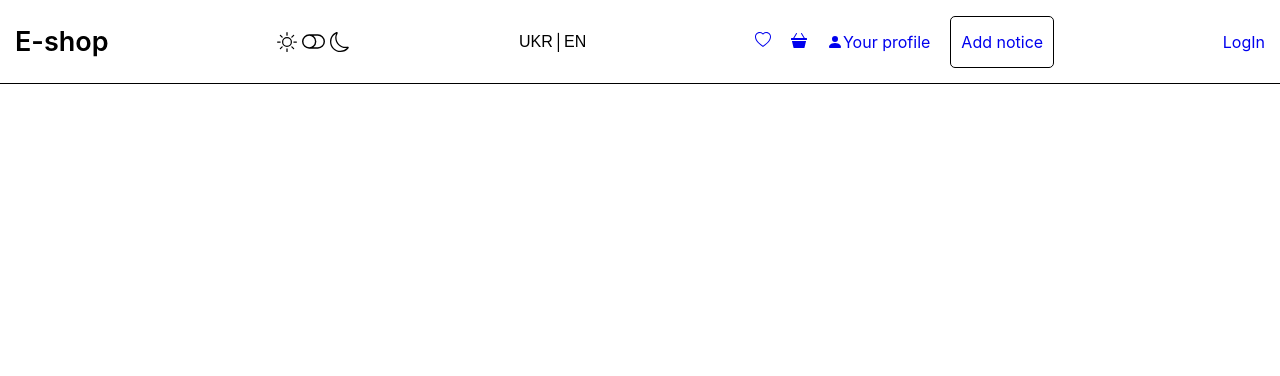
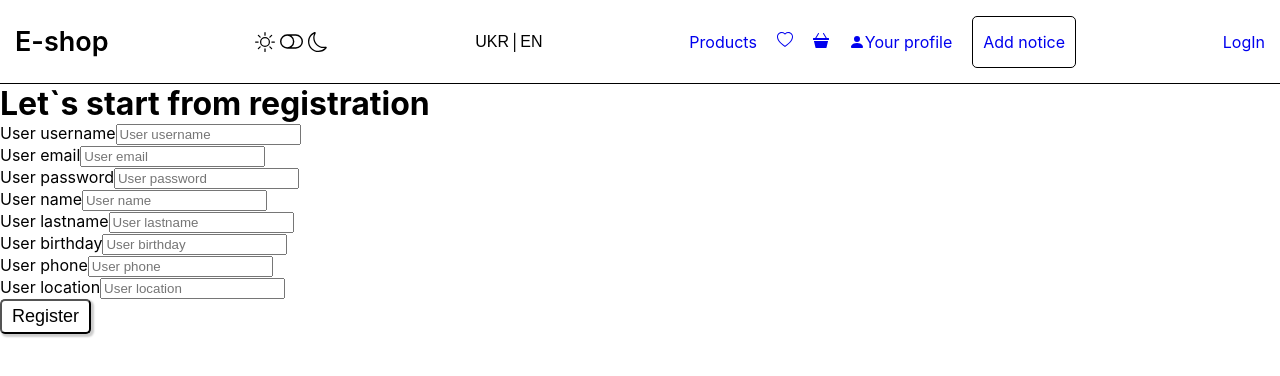
Before and after one commit to simplyNastya/shop-frontend, a React (Create React App) app: page /shop-frontend/register in a window 1280 px wide. Shown: the top 376 px of the page. Built offline with nearby package versions, Linux system fonts and the light colour scheme.

Commit message:
Start created redux for products
Api, operations

```diff
--- a/src/App.js
+++ b/src/App.js
@@ -8,6 +8,8 @@ import AuthLayout from './pages/AuthLayout/AuthLayout'
 import Navbar from './components/Navbar/Navbar'
 import UserRoutes from './services/userRoutes'
 
+import RegisterPage from './pages/RegisterPage/RegisterPage';
+
 export const App = () => {
   return (
     <Provider store={store}>
@@ -15,6 +17,7 @@ export const App = () => {
         <AuthLayout>
           <BrowserRouter basename='shop-frontend'>
             <Navbar />
+            <RegisterPage />
             <UserRoutes />
           </BrowserRouter>
         </AuthLayout>
--- a/src/components/Navbar/Navbar.jsx
+++ b/src/components/Navbar/Navbar.jsx
@@ -58,18 +58,26 @@ const Navbar = () => {
           </div>
           <ul className={styles.list}>
             <li className={styles.item}>
-              <NavLink to="/favorites" className={styles.link}>
+              <NavLink
+                to="/products"
+                className={`${styles.link} ${styles.profile}`}
+              >
+                Products
+              </NavLink>
+            </li>
+            <li className={styles.item}>
+              <NavLink to="favorites" className={styles.link}>
                 <BsHeart />
               </NavLink>
             </li>
             <li className={styles.item}>
-              <NavLink to="/basket" className={styles.link}>
+              <NavLink to="basket" className={styles.link}>
                 <BsFillBasket3Fill />
               </NavLink>
             </li>
             <li className={styles.item}>
               <NavLink
-                to="/profile"
+                to="profile"
                 className={`${styles.link} ${styles.profile}`}
               >
                 <BsFillPersonFill />
@@ -78,7 +86,7 @@ const Navbar = () => {
             </li>
             <li className={styles.item}>
               <NavLink
-                to="/add-product"
+                to="add-product"
                 className={`${styles.link} ${styles.addProdBtn}`}
               >
                 Add notice
@@ -86,7 +94,7 @@ const Navbar = () => {
             </li>
           </ul>
           {!isLogin && (
-            <NavLink to="/login" className={`${styles.link}`}>
+            <NavLink to="login" className={`${styles.link}`}>
               LogIn
             </NavLink>
           )}
--- a/src/components/RegisterForm/RegisterForm.jsx
+++ b/src/components/RegisterForm/RegisterForm.jsx
@@ -10,16 +10,46 @@ const RegisterForm = ({ onSubmit }) => {
     onSubmit,
   });
 
-  const { name, email, password } = state;
+  const {
+    username,
+    email,
+    password,
+    name,
+    lastname,
+    birthday,
+    phone,
+    location,
+  } = state;
 
   return (
     <form onSubmit={handleSubmit}>
-      <TextField value={name} onChange={handleChange} {...fields.name} />
+      <TextField
+        value={username}
+        onChange={handleChange}
+        {...fields.username}
+      />
       <TextField value={email} onChange={handleChange} {...fields.email} />
       <TextField
         value={password}
         onChange={handleChange}
         {...fields.password}
+      />
+      <TextField value={name} onChange={handleChange} {...fields.name} />
+      <TextField
+        value={lastname}
+        onChange={handleChange}
+        {...fields.lastname}
+      />
+      <TextField
+        value={birthday}
+        onChange={handleChange}
+        {...fields.birthday}
+      />
+      <TextField value={phone} onChange={handleChange} {...fields.phone} />
+      <TextField
+        value={location}
+        onChange={handleChange}
+        {...fields.location}
       />
       <Button>Register</Button>
     </form>
--- a/src/components/RegisterForm/fields.js
+++ b/src/components/RegisterForm/fields.js
@@ -1,10 +1,10 @@
 const fields = {
     username: {
-        label: 'User name',
-        name: 'name',
+        label: 'User username',
+        name: 'username',
         type: 'text',
         required: true,
-        placeholder: 'User name'
+        placeholder: 'User username'
     },
 
     email: {
@@ -21,6 +21,46 @@ const fields = {
         type: 'password',
         required: true,
         placeholder: 'User password'
+    },
+
+     name: {
+        label: 'User name',
+        name: 'name',
+        type: 'text',
+        required: true,
+        placeholder: 'User name'
+    },
+
+    lastname: {
+        label: 'User lastname',
+        name: 'lastname',
+        type: 'text',
+        required: true,
+        placeholder: 'User lastname'
+    },
+
+    birthday: {
+        label: 'User birthday',
+        name: 'birthday',
+        type: 'text',
+        required: true,
+        placeholder: 'User birthday'
+    },
+
+    phone: {
+        label: 'User phone',
+        name: 'phone',
+        type: 'number',
+        required: true,
+        placeholder: 'User phone'
+    },
+
+    location: {
+        label: 'User location',
+        name: 'location',
+        type: 'text',
+        required: true,
+        placeholder: 'User location'
     }
 
 }
--- a/src/components/RegisterForm/initialState.js
+++ b/src/components/RegisterForm/initialState.js
@@ -1,7 +1,12 @@
 const initialState = {
-    name: '',
+    username: '',
     email: '',
     password: '',
+    name: '',
+    lastname: '',
+    birthday: '',
+    phone: '',
+    location: ''
 }
 
 export default initialState
--- a/src/services/API/auth.js
+++ b/src/services/API/auth.js
@@ -12,19 +12,19 @@ const setToken = token => {
 }
 
 export const register = async (data) => {
-  const { data: result } = await instance.post('/users/register', data);
+  const { data: result } = await instance.post('/api/auth/register', data);
   setToken(result.token);
   return result;
 }
 
 export const login = async (data) => {
-  const { data: result } = await instance.post('/users/login', data);
+  const { data: result } = await instance.post('/auth/login', data);
   setToken(result.token);
   return result;
 }
 
 export const logout = async () => {
-  const { data } = await instance.post('/users/logout');
+  const { data } = await instance.post('/auth/logout');
   setToken();
   return data;
 }
@@ -32,7 +32,7 @@ export const logout = async () => {
 export const getCurrent = async (token) => {
   try {
     setToken(token);
-    const { data } = await instance.get('/users/current');
+    const { data } = await instance.get('/auth/current');
     return data;
   }
   catch (error) {
```
Also changed, not shown: src/redux/products/products-operations.js (added, +62 -0 lines), src/services/API/products.js (added, +21 -0 lines), src/redux/products/products-selectors.js (added), src/redux/products/products-slice.js (added).
